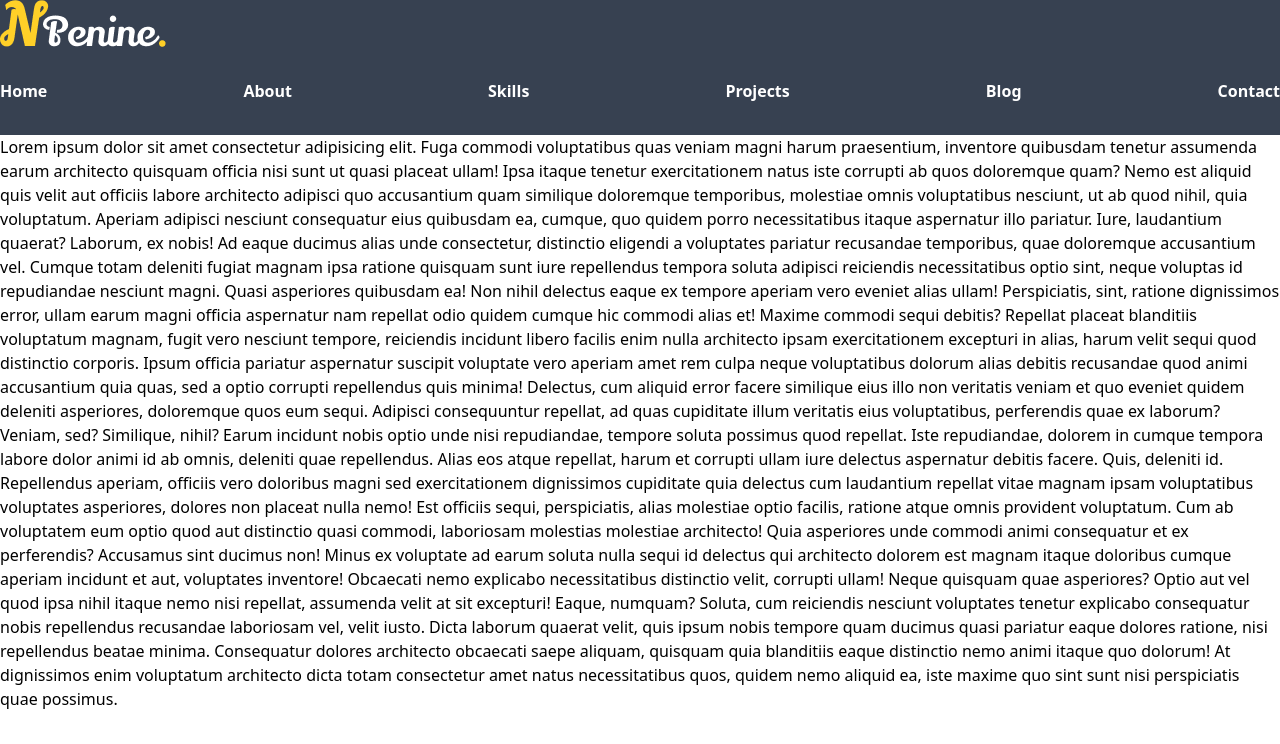
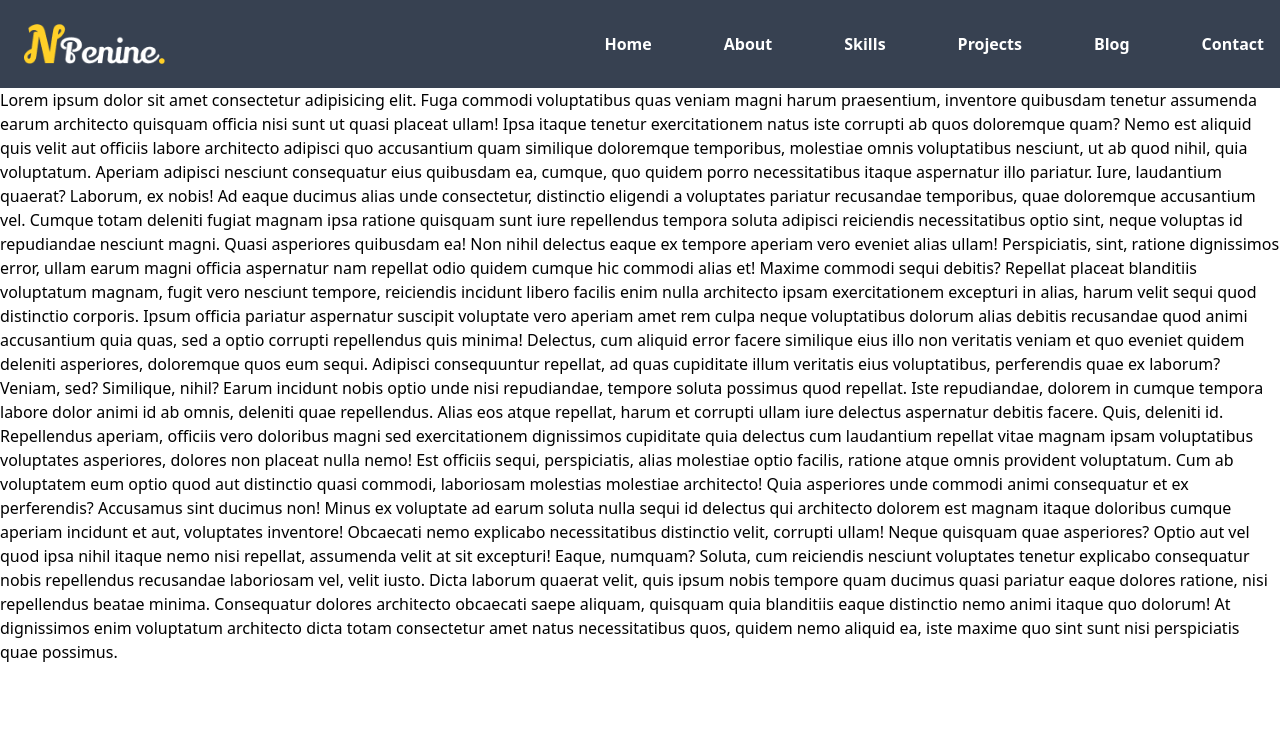
Before and after one commit to peninah98/PeninePortifolio, a React (Vite) app: page / in a window 1280 px wide. Shown: the top 744 px of the page. Built offline with nearby package versions, Linux system fonts and the light colour scheme.

Commit message:
refactor: added styles on the navbad

```diff
--- a/src/Component/NavBar.tsx
+++ b/src/Component/NavBar.tsx
@@ -5,18 +5,19 @@ import logo from "/Logo.png"
 export default function NavBar(): ReactElement {
   const items = navItems.map((item) => (
     <div
-      className="text-white hover:text-yellow-400 hover:scale-110 cursor-pointer"
+      className="text-white hover:text-yellow-400 hover:scale-110 cursor-pointer px-4"
       key={item.title}>
       {item.title}
     </div>
   ))
   return (
-    <div className="bg-gray-700 hover:font-semibold sticky top-0 z-50">
+    <div className="bg-gray-700 hover:font-semibold sticky top-0 z-50 py-6 hidden md:flex justify-between items-center">
       <img
         src={logo}
         alt="Penine"
+        className="h-10 ml-6"
       />
-      <div className="flex justify-between py-8">{items}</div>
+      <div className="flex gap-10">{items}</div>
     </div>
   )
 }
```
